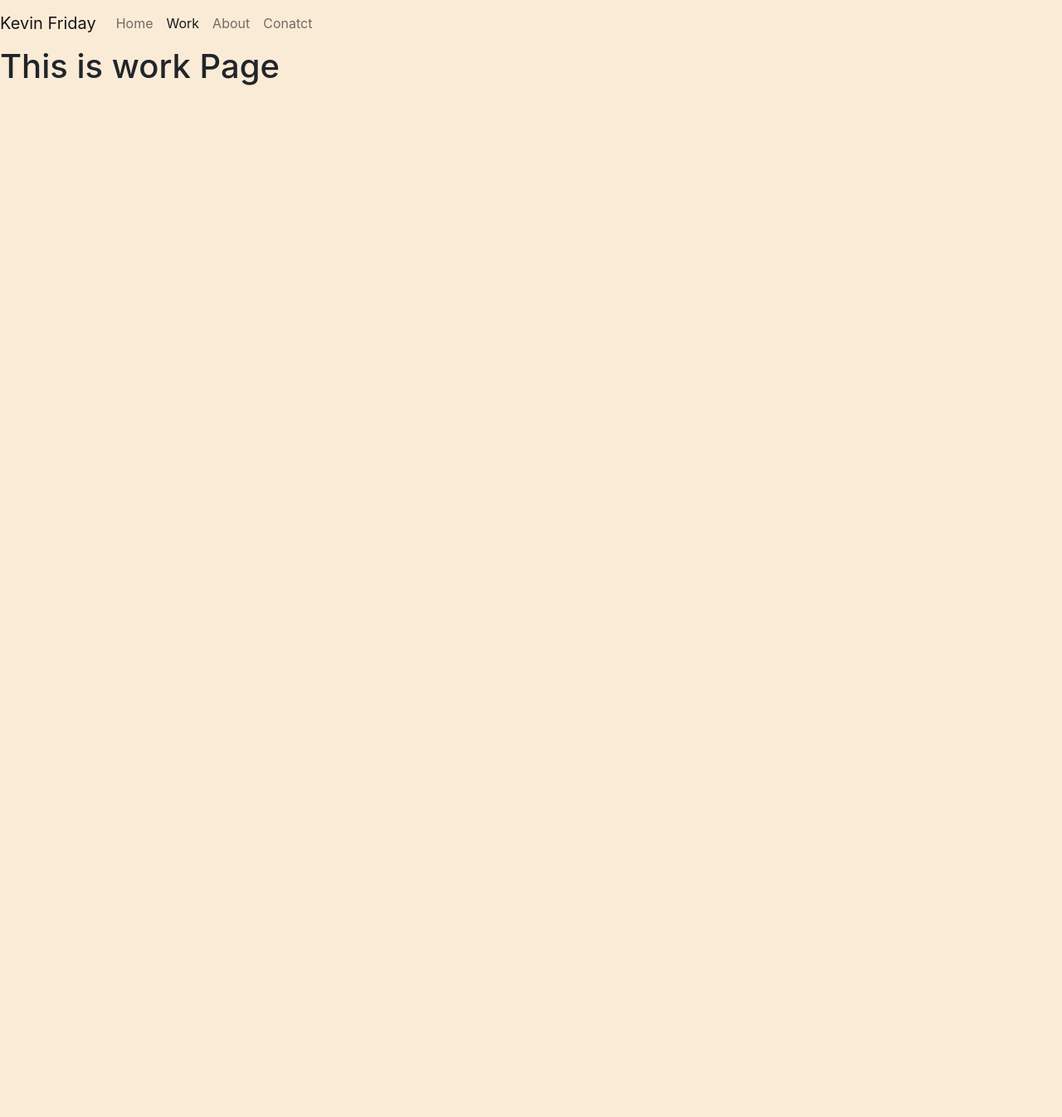
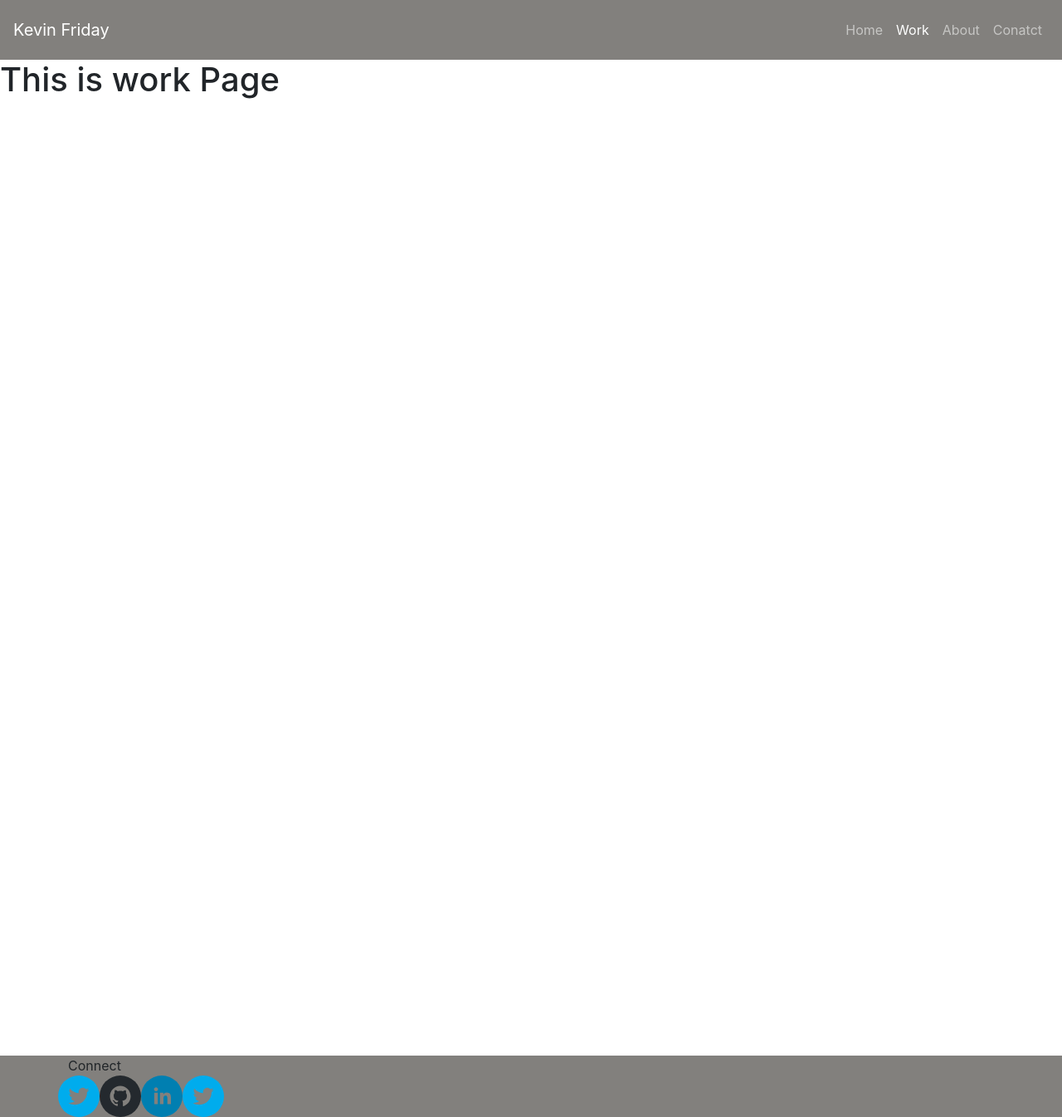
Before and after one commit to drkevinfriday/Portfolio_Full_Design, a React (Create React App) app: page /work in a window 1280 px wide. Shown: the whole page at 83% size. Before the commit the page ends 800 px from the top, so only its background shows below. Built offline with nearby package versions, Linux system fonts and the light colour scheme.

Commit message:
header layout complete

```diff
--- a/package.json
+++ b/package.json
@@ -12,6 +12,7 @@
     "react-dom": "^18.2.0",
     "react-router-bootstrap": "^0.26.2",
     "react-scripts": "^2.1.3",
+    "react-social-icons": "^5.15.0",
     "web-vitals": "^2.1.4"
   },
   "scripts": {
--- a/src/components/about.js
+++ b/src/components/about.js
@@ -2,9 +2,9 @@ import React from 'react'
 
 const about = () => {
     return (
-        <div>
+        <section>
             <h1>This is About Page</h1>
-        </div>
+        </section>
     )
 }
 
--- a/src/components/contact.js
+++ b/src/components/contact.js
@@ -2,9 +2,9 @@ import React from 'react'
 
 const conatct = () => {
     return (
-        <div>
+        <section>
             <h1>This is conatct Page</h1>
-        </div>
+        </section>
     )
 }
 
--- a/src/components/footer.js
+++ b/src/components/footer.js
@@ -0,0 +1,27 @@
+
+import React from 'react';
+import { Container, Row, Col } from 'react-bootstrap';
+
+import { SocialIcon } from 'react-social-icons';
+
+
+ function Footer() {
+  return (
+    <Container>
+        <Col>
+            <header>Connect</header>
+        </Col>
+
+        <Row>
+            <SocialIcon url="https://twitter.com/" />
+            <SocialIcon url="https://github.com/drkevinfriday" />
+            <SocialIcon url="https://www.linkedin.com/in/kevin-friday-a898026b/" />
+            <SocialIcon url="https://twitter.com/" />
+        </Row>
+
+
+
+    </Container>
+  );
+}
+export default Footer
--- a/src/components/header.js
+++ b/src/components/header.js
@@ -1,5 +1,5 @@
 import React from 'react';
-import Container from 'react-bootstrap/Container';
+
 import Nav from 'react-bootstrap/Nav';
 import Navbar from 'react-bootstrap/Navbar';
 import {LinkContainer} from 'react-router-bootstrap'
@@ -8,14 +8,16 @@ import {LinkContainer} from 'react-router-bootstrap'
 function header() {
   return (
     <Navbar
-     expand="lg">
+     expand="lg" className='navbar  navbar-dark p-3 '>
         <LinkContainer to="/">
         <Navbar.Brand>
                 Kevin Friday
         </Navbar.Brand>
       </LinkContainer >
-      <Nav>
-        <LinkContainer to="/Home">
+      <Navbar.Toggle aria-controls="basic-navbar-nav" />
+        <Navbar.Collapse className=' nav-box d-flex justify-content-end'>
+            <Nav className='nav-links'>
+              <LinkContainer to="/home">
                 <Nav.Link>Home</Nav.Link>
               </LinkContainer>
               <LinkContainer to="/work">
@@ -27,8 +29,8 @@ function header() {
               <LinkContainer to="/contact">
                 <Nav.Link>Conatct</Nav.Link>
               </LinkContainer>
-
             </Nav>
+      </Navbar.Collapse>
     </Navbar>
   );
 }
--- a/src/components/home.js
+++ b/src/components/home.js
@@ -2,9 +2,9 @@ import React from 'react'
 
 const home = () => {
     return (
-        <div>
+        <section>
             <h1>This is home Page</h1>
-        </div>
+        </section>
     )
 }
 
--- a/src/components/work.js
+++ b/src/components/work.js
@@ -2,9 +2,9 @@ import React from 'react'
 
 const work = () => {
     return (
-        <div>
+        <section>
             <h1>This is work Page</h1>
-        </div>
+        </section>
     )
 }
 
--- a/src/index.css
+++ b/src/index.css
@@ -5,5 +5,17 @@ body {
       sans-serif;
     -webkit-font-smoothing: antialiased;
     -moz-osx-font-smoothing: grayscale;
-    background-color: antiquewhite;
+    background-color: rgb(130, 128, 125);
   }
+
+
+  .nav-box{
+  }
+
+
+  section {
+    width: 100%;
+    height: 1200px;
+    background-color: white;
+    display: flex;
+  }
--- a/src/index.js
+++ b/src/index.js
@@ -2,13 +2,15 @@ import React from 'react';
 import ReactDOM from 'react-dom/client';
 import { BrowserRouter as Router, Routes, Route } from "react-router-dom";
 import About from './components/about'
-import App from './App'
+// import App from './App'
 import './index.css';
+
 import Header from './components/header'
 import Contact from './components/contact'
 import Home from './components/home'
 import Work from './components/work'
 ;
+import Footer from './components/footer';
 
 const root = ReactDOM.createRoot(document.getElementById('root'));
 root.render(
@@ -23,6 +25,8 @@ root.render(
 
 
       </Routes>
+      <Footer />
     </Router>
+
   </React.StrictMode>
 );
```
Also changed, not shown: 1 other file (tests, documents, lock files or other folders). Lines whose indentation alone changed are shown as unchanged.
